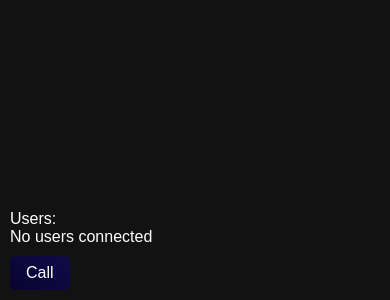
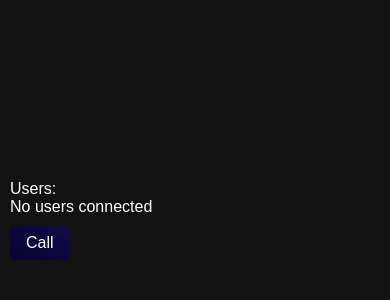
Before and after one commit to samyak-raj/video-call-app, a website: page public/index.html in a window 390 px wide. Shown: the part 544-844 px from the top of the page. Drawn offline with nearby package versions, Linux system fonts and the light colour scheme; no server answers.

Commit message:
Update index.css

```diff
--- a/public/index.css
+++ b/public/index.css
@@ -28,6 +28,7 @@ body {
 
 #call-container {
   text-align: center;
+  margin-bottom: 10px; /* Adds spacing below the call button */
 }
 
 #call {
@@ -69,20 +70,24 @@ body {
 
 .remote-video {
   display: flex;
-  flex: 1; /* Take all remaining space */
+  flex: 1;
   flex-direction: column;
   align-items: center;
   justify-content: center;
-  height: 100%; /* Ensure container stretches to full height */
+  height: 80vh; /* Reduces height slightly to leave room for other elements */
   padding: 20px 0;
 }
 
 #remoteVideo {
   width: 100%;
-  height: 100%; /* Ensure video takes full height */
-  max-height: 100%; /* Prevent overflow */
+  height: 100%;
+  max-height: 100%;
   border-radius: 10px;
-  object-fit: cover; /* Ensures the video covers the area */
+  object-fit: cover;
+}
+
+#localVideo, #remoteVideo {
+  transform: scaleX(1); /* Correct any horizontal inversion */
 }
 
 .users-section {
@@ -118,7 +123,8 @@ body {
 }
 
 #userId {
-  display: none;
+  display: block;
+  margin-bottom: 10px; /* Ensure there's space between this and the call text */
 }
 
 /* Mobile and tablets (up to 720px) */
@@ -129,19 +135,22 @@ body {
     right: 10px;
     bottom: 10px;
   }
-
-  #call-container {
+  #call-container{
     text-align: left;
   }
 
+  #call-container, .users-div{
+    margin-bottom: 30px;
+  }
+
   .remote-video {
-    height: 100vh; /* Force container to fill the screen height */
+    height: 75vh; /* Reduce to make room for user ID and call button */
   }
 
   #remoteVideo {
-    height: 100%; /* Ensure video takes full height */
+    height: 100%;
     width: 100%;
-    object-fit: contain; /* Ensures video covers the container without stretching */
+    object-fit: contain;
   }
 
   #call {
@@ -157,8 +166,8 @@ body {
   }
 
   #remoteVideo {
-    width: 90%; /* Almost fills the screen */
-    height: auto; /* Adjusts with aspect ratio */
+    width: 90%;
+    height: auto;
     object-fit: contain;
   }
 }
```
